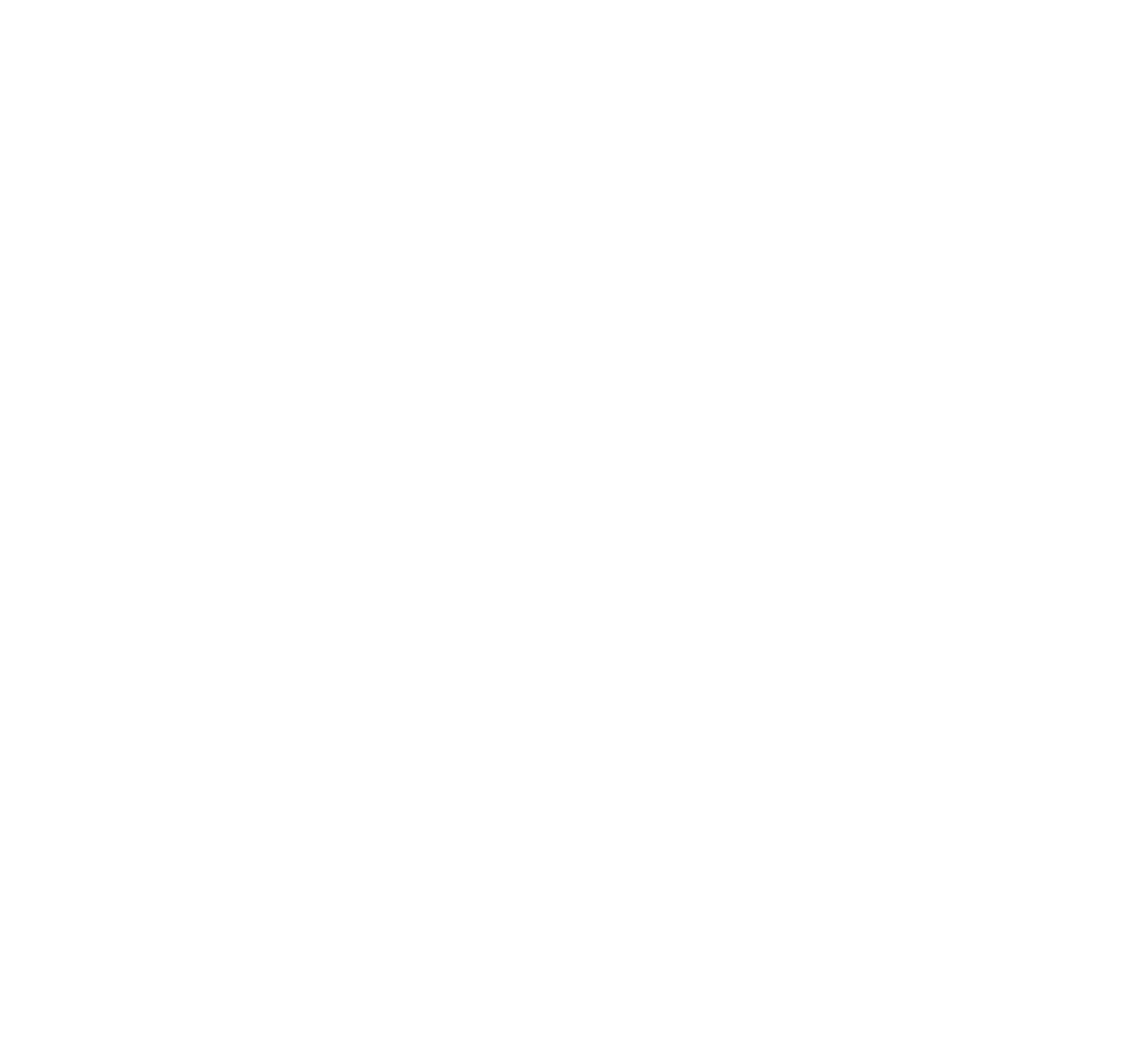
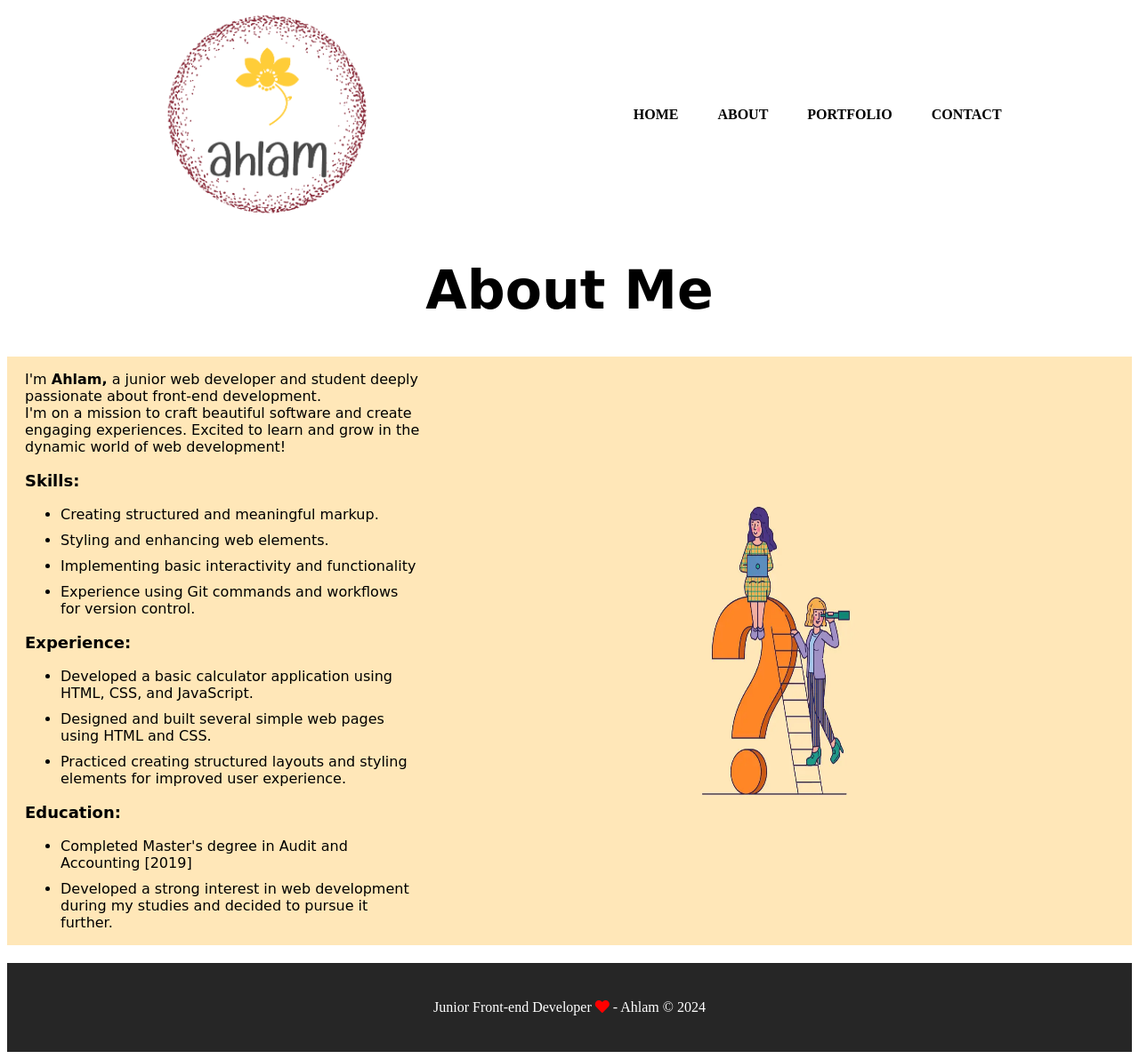
Before and after one commit to ahlamboudali/Portfolio, a website: page pages/about-page.html in a window 1280 px wide. Shown: the whole page at 89% size. Before the commit the page ends 800 px from the top, so only its background shows below. Drawn offline with Linux system fonts and the light colour scheme.

Commit message:
add-about-page

```diff
--- a/pages/about-page.html
+++ b/pages/about-page.html
@@ -0,0 +1,91 @@
+<!DOCTYPE html>
+<html lang="en">
+
+<head>
+  <meta charset="UTF-8" />
+  <meta name="viewport" content="width=device-width, initial-scale=1.0" />
+  <title>Document</title>
+  <link rel="stylesheet" href="../styles/about-style.css" />
+  <link rel="stylesheet" href="https://use.fontawesome.com/releases/v5.0.7/css/all.css" />
+</head>
+
+<body>
+  <div class>
+    <nav class="navbr">
+      <img src="../img/logo3.png" class="logo" alt="" />
+      <ul>
+        <li><a href="../index.html">HOME</a></li>
+        <li><a href="about-page.html">ABOUT</a></li>
+        <li><a href="./pages/portfolio-page.html">PORTFOLIO</a></li>
+        <li><a href="./pages/contact-page.html">CONTACT</a></li>
+      </ul>
+    </nav>
+  </div>
+
+  <div class="about">
+    <h1 class="sub-title">About Me</h1>
+
+    <div class="container">
+      <div class="tab-title">
+        <p>
+          I'm <strong>Ahlam,</strong> a junior web developer and student
+          deeply passionate about front-end development.
+          <br />
+          I'm on a mission to craft beautiful software and create engaging
+          experiences. Excited to learn and grow in the dynamic world of web
+          development!
+        </p>
+
+        <p class="tab-links"><strong>Skills:</strong></p>
+        <div class="tab-contents">
+          <ul>
+            <li>Creating structured and meaningful markup.</li>
+            <li>Styling and enhancing web elements.</li>
+            <li>Implementing basic interactivity and functionality</li>
+            <li>
+              Experience using Git commands and workflows for version control.
+            </li>
+          </ul>
+        </div>
+        <p class="tab-links"><strong>Experience:</strong></p>
+        <div class="tab-contents">
+          <ul>
+            <li>
+              Developed a basic calculator application using HTML, CSS, and
+              JavaScript.
+            </li>
+            <li>
+              Designed and built several simple web pages using HTML and CSS.
+            </li>
+            <li>
+              Practiced creating structured layouts and styling elements for
+              improved user experience.
+            </li>
+          </ul>
+        </div>
+        <p class="tab-links"><strong>Education:</strong></p>
+        <div class="tab-contents">
+          <ul>
+            <li>Completed Master's degree in Audit and Accounting [2019]</li>
+            <li>
+              Developed a strong interest in web development during my studies
+              and decided to pursue it further.
+            </li>
+          </ul>
+        </div>
+        <div class="tab-contents"></div>
+      </div>
+      <div>
+        <img class="img" src="../img/about-me.webp" alt="" />
+      </div>
+    </div>
+  </div>
+
+  <div class="copyright">
+    <p>
+      Junior Front-end Developer <i class="fas fa-heart"></i> - Ahlam © 2024
+    </p>
+  </div>
+</body>
+
+</html>
--- /dev/null
+++ b/styles/about-style.css
@@ -0,0 +1,78 @@
+body {
+  background-color: white;
+}
+
+.logo {
+  width: 340px;
+}
+
+.navbr {
+  display: flex;
+  width: 80%;
+  margin: auto;
+  align-items: center;
+  justify-content: space-between;
+}
+
+nav ul li {
+  display: inline-block;
+  list-style: none;
+  margin: 10px 20px;
+}
+
+nav ul li a {
+  color: black;
+  font-weight: bold;
+  text-decoration: none;
+}
+
+nav ul li a:hover {
+  color: #974552;
+}
+
+.sub-title {
+  font-size: 60px;
+  font-weight: 600;
+  color: black;
+  text-align: center;
+  font-family: cursive;
+}
+
+.tab-links {
+  margin-right: 50px;
+  font-size: 18px;
+  font-weight: 500;
+  cursor: pointer;
+}
+
+.img {
+  width: 800px;
+  height: 100%;
+}
+
+.tab-contents ul li {
+  margin: 10px 0;
+}
+
+.container {
+  display: flex;
+}
+
+.tab-title {
+  background-color: #ffe7b8;
+  font-family: cursive;
+  padding-left: 20px;
+}
+
+.copyright {
+  color: white;
+  width: 100%;
+  text-align: center;
+  padding: 25px 0;
+  background: #262626;
+  margin-top: 20px;
+}
+
+.copyright i {
+  color: red;
+}
```
Also changed, not shown: index.html (+5 -6 lines), pages/contact-page.html (+19 -11 lines), img/about-me.webp (added).
